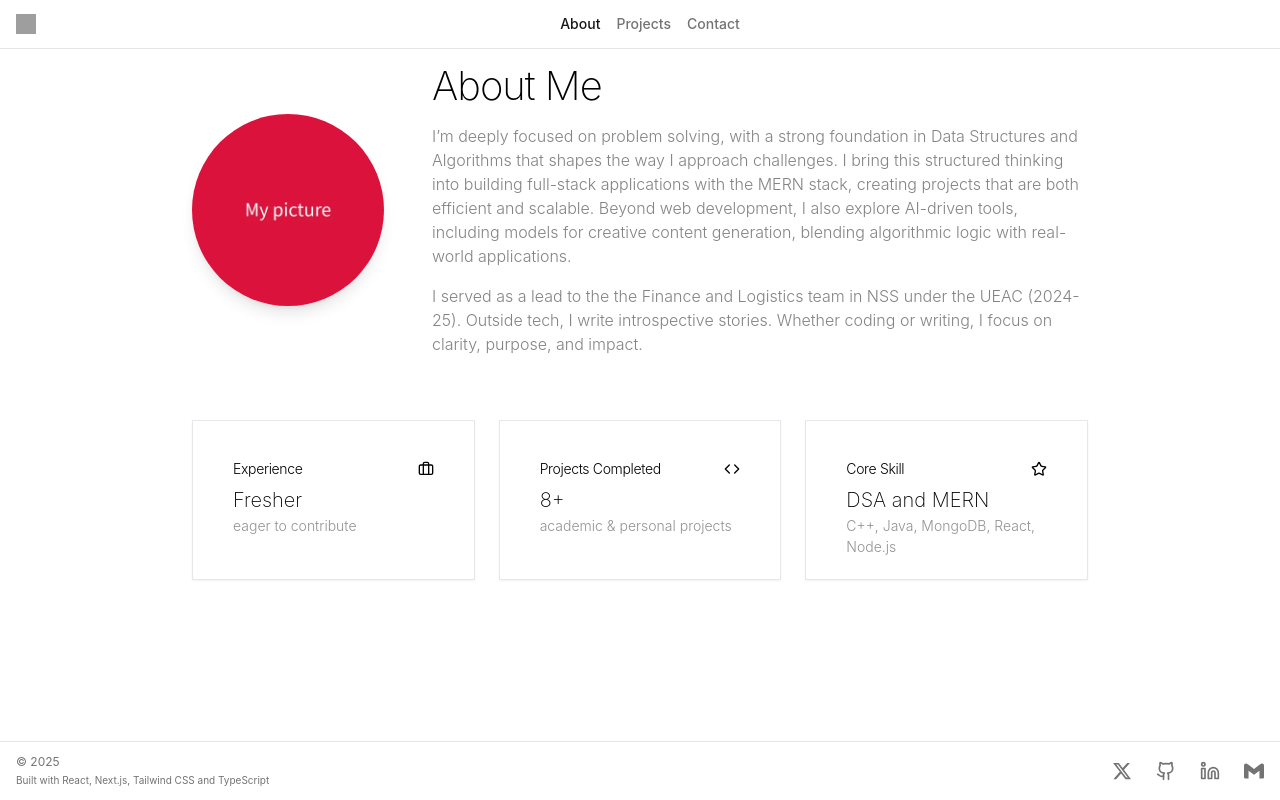
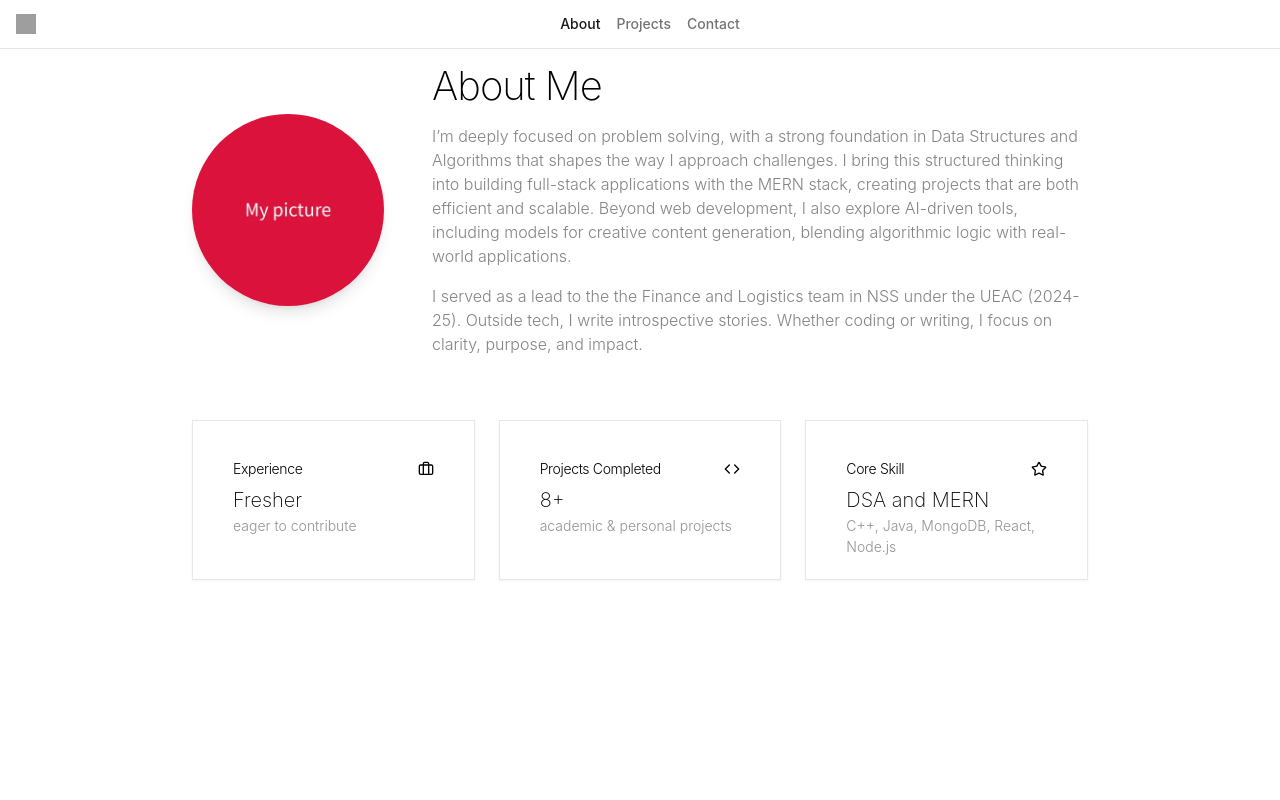
Before and after one commit to Karthikeyanhimself/Minimalistic-Portfolio, a Next.js app: page /main in a window 1280 px wide. Built offline with nearby package versions, Linux system fonts and the light colour scheme; grey boxes are pictures that could not be loaded.

Commit message:
Changing the entire layout and necessary components

```diff
--- a/src/app/LayoutClient.tsx
+++ b/src/app/LayoutClient.tsx
@@ -9,7 +9,6 @@
 import { usePathname } from 'next/navigation';
 import { useEffect, useState } from 'react';
 import Header from '@/components/header';
-import Footer from '@/components/footer';
 import { Toaster } from "@/components/ui/toaster";
 
 export default function LayoutClient({ children }: { children: React.ReactNode }) {
@@ -28,7 +27,6 @@ export default function LayoutClient({ children }: { children: React.ReactNode }
         <div className="relative flex min-h-dvh flex-col bg-background">
             {!hideHeaderFooter && <Header />}
             <main className="flex-1">{children}</main>
-            {!hideHeaderFooter && <Footer />}
             <Toaster />
         </div>
     );
--- a/src/app/globals.css
+++ b/src/app/globals.css
@@ -12,7 +12,8 @@
 html,
 body,
 #__next {
-  height: 100%;
+  height: auto;
+  min-height: 100%;
 }
 
 /* Optional: prevent page scroll globally so everything stays inside viewport.
--- a/src/app/layout.tsx
+++ b/src/app/layout.tsx
@@ -17,8 +17,8 @@ const inter = Inter({
 });
 
 export const metadata: Metadata = {
-  title: 'Karthikeyan Reddy',
-  description: 'A sleek MERN stack portfolio website with an Apple-inspired minimalist design.',
+  title: "Karthikeyan Reddy's Portfolio",
+  description: 'A minimalistic portfolio showcasing projects and skills.',
 };
 
 export default function RootLayout({
--- a/src/app/main/page.tsx
+++ b/src/app/main/page.tsx
@@ -73,7 +73,7 @@ export default function AboutPage() {
     ];
 
     return (
-        <div className="container mx-auto px-4 py-16" style={fontStyle}>
+        <div className="container mx-auto px-4 py-16 min-h-screen" style={fontStyle}>
             <div className="max-w-4xl mx-auto">
                 <section className="flex flex-col md:flex-row items-center gap-12 mb-16">
                     <div
--- a/src/app/page.tsx
+++ b/src/app/page.tsx
@@ -57,7 +57,7 @@ export default function LandingPage() {
       </div>
 
       {/* Hero Content */}
-      <div className="relative z-10 flex flex-col items-center justify-center min-h-[calc(100dvh-0rem)] py-24 px-6 text-center">
+      <div className="relative z-10 flex flex-col items-center justify-center min-h-screen py-24 px-6 text-center">
         <h1 className="text-3xl md:text-5xl font-apple font-light text-neutral-900 tracking-tight">
           Karthikeyan Reddy T
         </h1>
```
